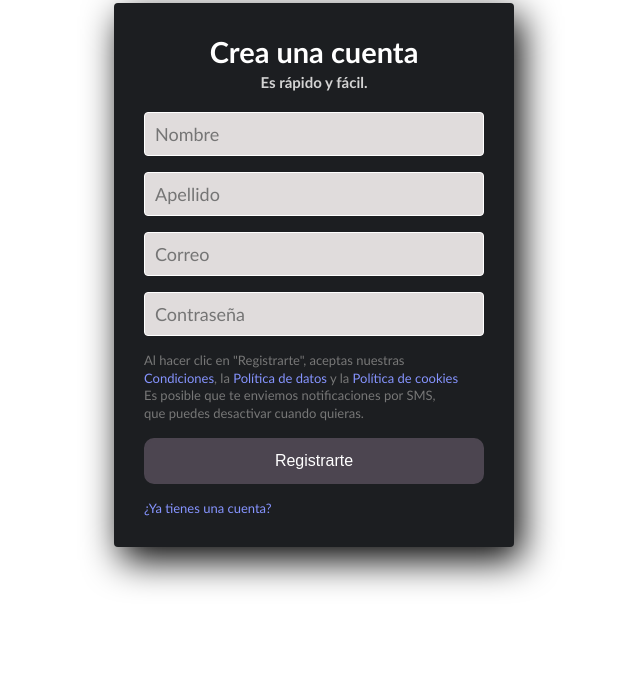
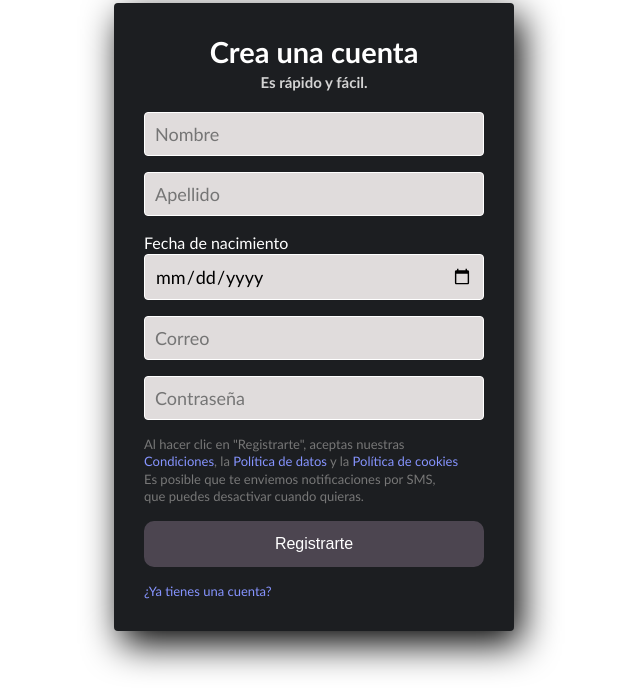
Before and after one commit to SammyBits/Facebook-formulario, a plain HTML site: page index.html in a window 1280 px wide. Shown: the part 112-800 px from the top of the page, without its empty margins (326-966 px from the left). Drawn offline with Linux system fonts and the light colour scheme.

Commit message:
Update index.html

```diff
--- a/index.html
+++ b/index.html
@@ -15,6 +15,8 @@
     <h3>Es rápido y fácil.</h3>
     <input class="controls" type="text" name="nombres" id="nombres" placeholder="Nombre">
     <input class="controls" type="text" name="apellidos" id="apellidos" placeholder="Apellido">
+            <label class="controls1" for="start">Fecha de nacimiento</label>
+    <input class="controls" type="date" name="fecha" id="fecha" placeholder="Fecha de Nacimiento">
     <input class="controls" type="email" name="correo" id="correo" placeholder="Correo">
     <input class="controls" type="password" name="correo" id="correo" placeholder="Contraseña">
     <p>Al hacer clic en "Registrarte", aceptas nuestras <a href="https://es-la.facebook.com/legal/terms/update" id="terminos-link" target="_blank"> Condiciones</a>, la <a href="https://es-la.facebook.com/about/privacy/update" id="politica-link" target="_blank">Política de datos</a> y la <a href="/policies/cookies/" id="cookie-link" target="_blank" rel="nofollow">Política de cookies</a> Es posible que te enviemos notificaciones por SMS, que puedes desactivar cuando quieras.</p>
```
